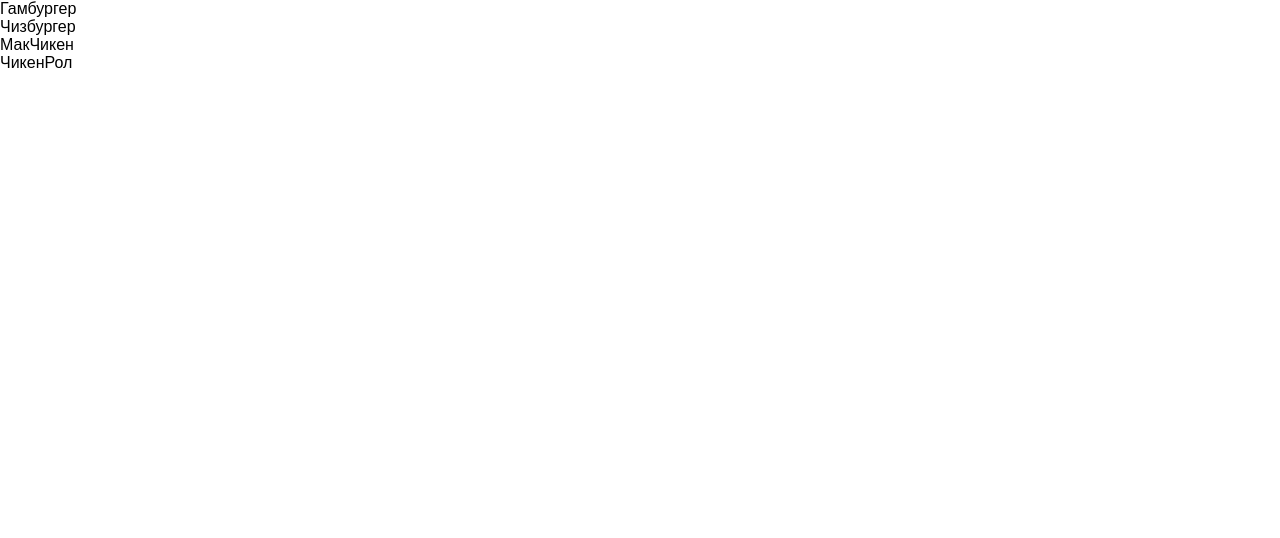
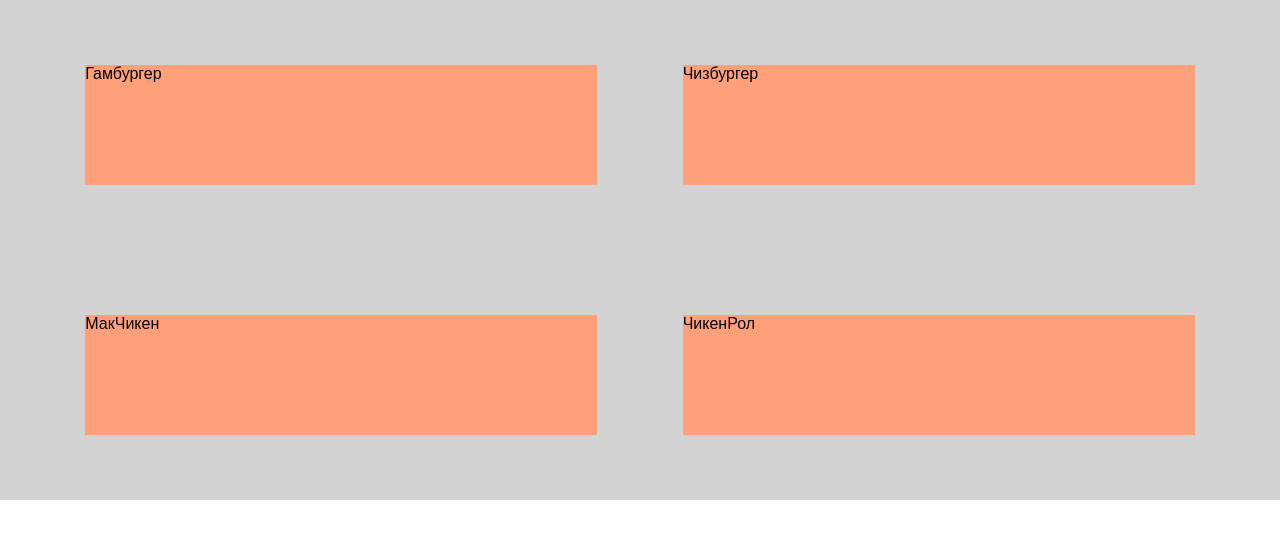
Before and after one commit to reactb0y1/codempire, a React (Create React App) app: page / in a window 1280 px wide. Shown: the top 538 px of the page. Built offline with nearby package versions, Linux system fonts and the light colour scheme.

Commit message:
chr Menu Заданы базовые стили

```diff
--- a/src/Menu/Menu.css
+++ b/src/Menu/Menu.css
@@ -0,0 +1,20 @@
+.menuContainer {
+    width: 100%;
+    height: 500px;
+    background: lightgray;
+}
+
+.Menu {
+    display: flex;
+    flex-wrap: wrap;
+    justify-content: space-evenly;
+    align-items: center;
+    width: 100%;
+    height: 100%;
+}
+
+.menuItem {
+    width: 40%;
+    height: 120px;
+    background-color: lightsalmon;
+}
--- a/src/Menu/Menu.js
+++ b/src/Menu/Menu.js
@@ -15,7 +15,7 @@
         const menuItems = this.state.menuItems;
 
         const item = menuItems.map((menuItem) =>
-            <li>{menuItem.name}</li>
+            <li className='menuItem'>{menuItem.name}</li>
         )
 
         return item
```
